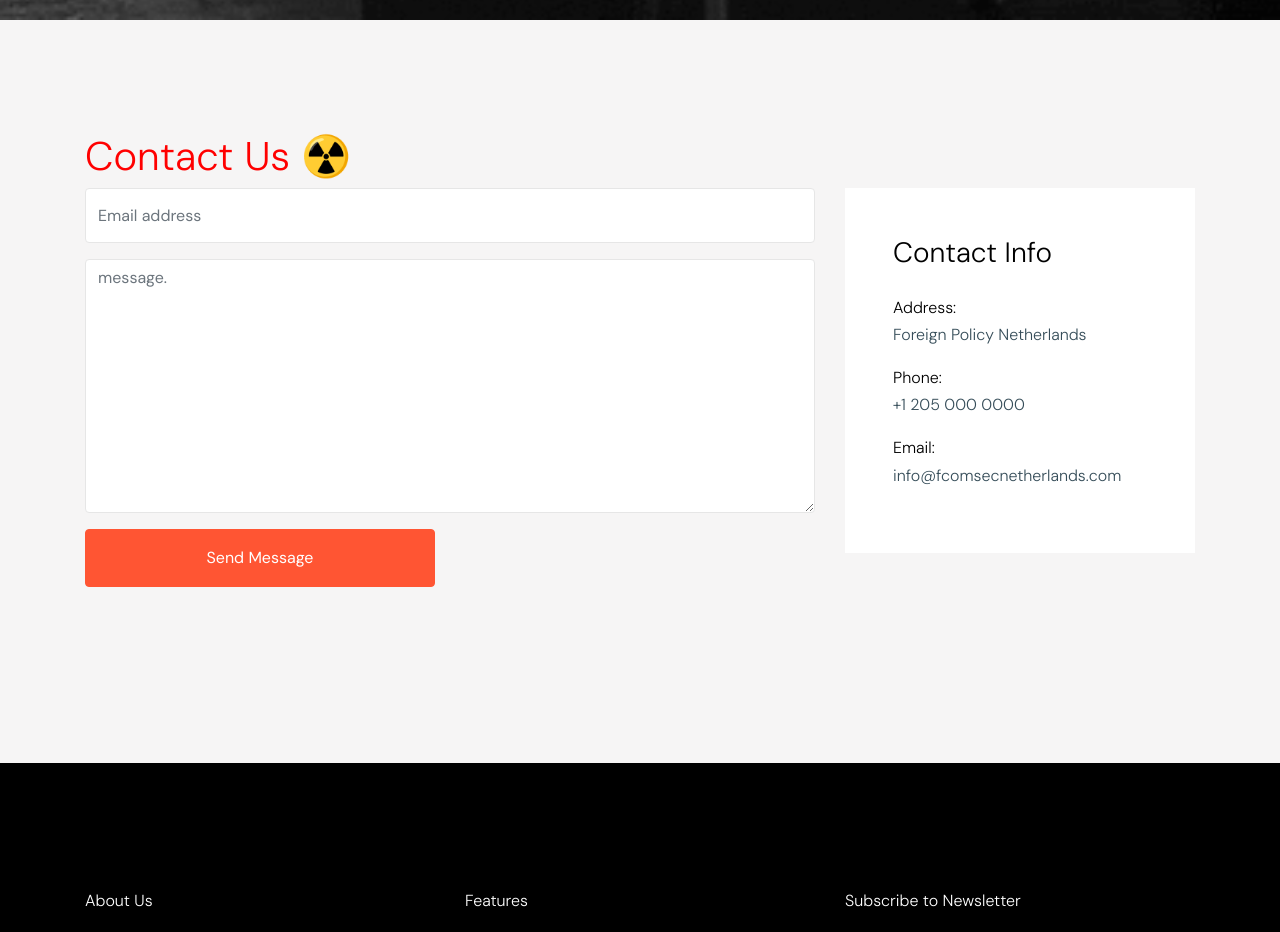
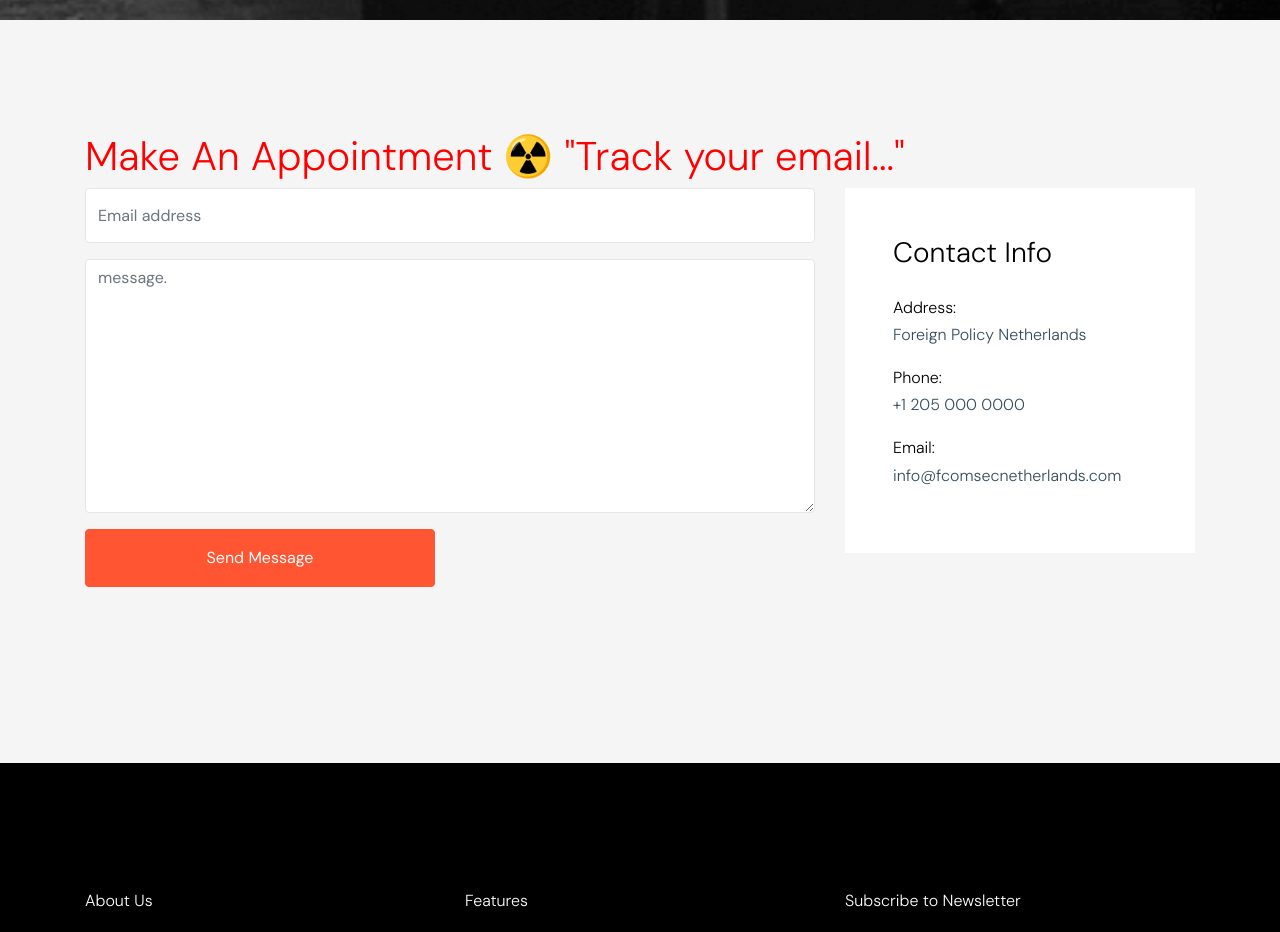
Before and after one commit to fcomsecen/fcomsecenglish, a plain HTML site: page contact.html in a window 1280 px wide. Shown: the part 780-1712 px from the top of the page. Drawn offline with Linux system fonts and the light colour scheme; files whose address does not match are found by name.

Commit message:
Update contact.html

```diff
--- a/contact.html
+++ b/contact.html
@@ -92,7 +92,7 @@
 
         <div class="site-section bg-light" id="contact-section">
             <div class="container">
-                <h1 style="color: red;">Contact Us ☢️</h1>
+                <h1 style="color: red;">Make An Appointment ☢️ "Track your email..."</h1>
                 <div class="row">
                     <div class="col-lg-8 mb-5">
                         <form action="https://formspree.io/mdopobow" method="POST">
```
